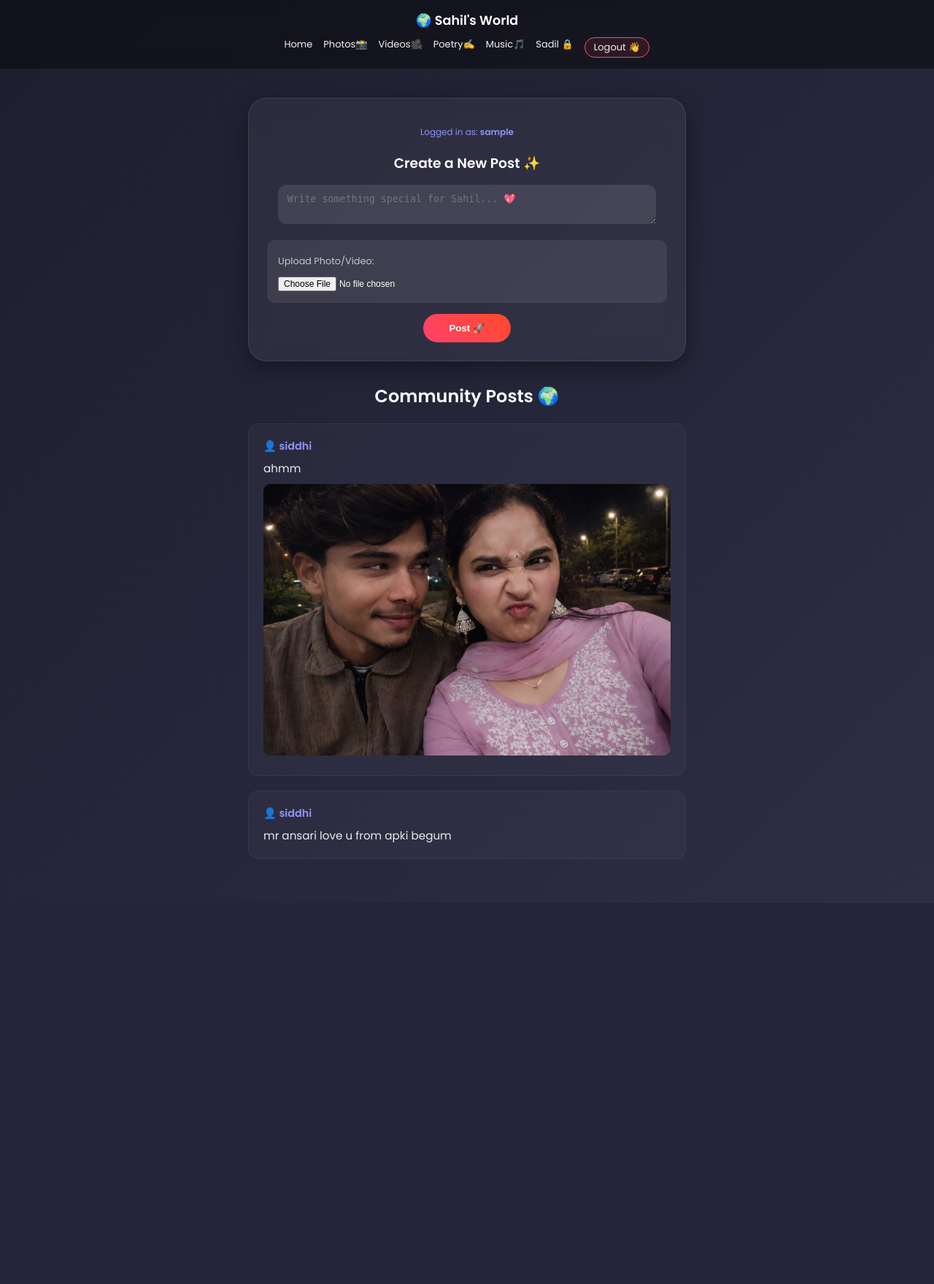
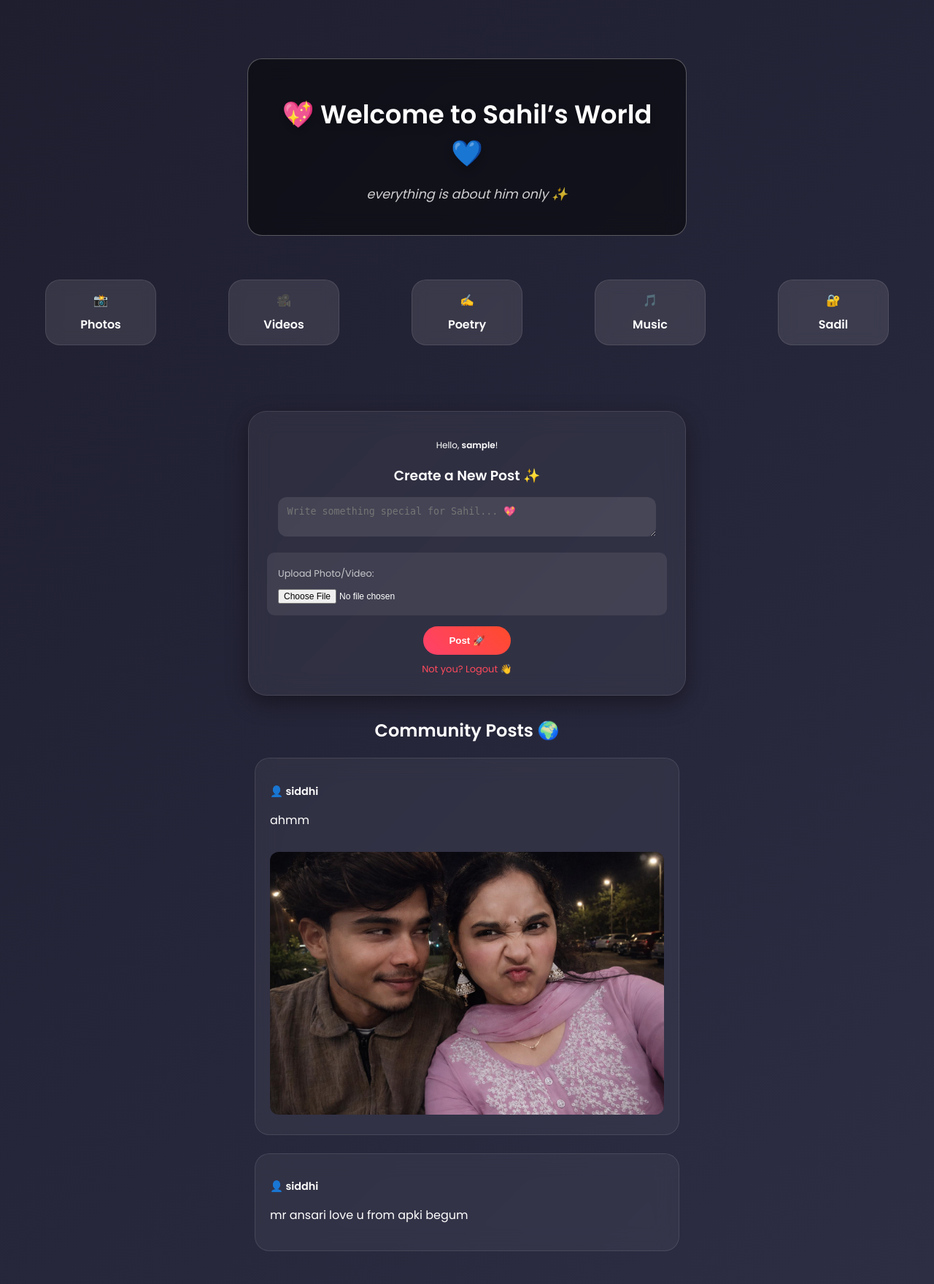
Before and after one commit to Sidhhisingh/sa.onhills, a Flask app: page / in a window 1280 px wide. Shown: the whole page at 73% size. Before the commit the page ends 1177 px from the top, so only its background shows below. Run offline with Flask 3, Linux system fonts and the light colour scheme; the visitor is signed in with stand-in values (Sample User, id 1); data comes from the database, SQL or seed files in the repository; both versions use the stored data as it was after the commit.

Commit message:
updated code

```diff
--- a/app.py
+++ b/app.py
@@ -27,30 +27,53 @@ init_db()
 # ---------- HOME ----------
 @app.route('/', methods=['GET', 'POST'])
 def home():
-    if request.method == 'POST':
-        form_username = request.form.get('username')
-        if form_username:
-            session['username'] = form_username
-            return redirect('/') # Naam save karke page refresh karo
-
-    session.pop('is_sadil', None)
     conn = sqlite3.connect('database.db')
     cur = conn.cursor()
+
+    if request.method == 'POST':
+        if 'username' in request.form and not request.form.get('message'):
+            session['username'] = request.form.get('username')
+            return redirect(url_for('home'))
+
+        message = request.form.get('message')
+        username = session.get('username', 'Anonymous')
+
+        photo_name = None
+        video_name = None
+
+        file = request.files.get('photo')
+        if file and file.filename != '':
+            filename = secure_filename(file.filename)
+            # Time stamp add kar rahe hain taaki same name ki files overwrite na ho
+            filename = str(int(time.time())) + "_" + filename
+            file.save(os.path.join(app.config['UPLOAD_FOLDER'], filename))
+
+            if filename.lower().endswith(('.png', '.jpg', '.jpeg', '.gif')):
+                photo_name = filename
+            elif filename.lower().endswith(('.mp4', '.mov', '.avi')):
+                video_name = filename
+
+        # FIX: Yahan column name 'image' hi rakha hai jo database mein hai
+        cur.execute("INSERT INTO posts (message, image, video, username) VALUES (?, ?, ?, ?)",
+                    (message, photo_name, video_name, username))
+        conn.commit()
+        conn.close()
+        return redirect(url_for('home'))
+
     cur.execute("SELECT * FROM posts ORDER BY id DESC")
-    posts = cur.fetchall()
+    all_posts = cur.fetchall()
     conn.close()
-    return render_template('index.html', posts=posts, username=session.get('username'))
-#---------- name logout krne ke liye ----------
+    return render_template('index.html', posts=all_posts)
+
 @app.route('/logout')
 def logout():
     session.clear()
     return redirect('/')
-# ---------- POETRY ----------
+
 @app.route('/poetry', methods=['GET', 'POST'])
 def poetry():
     username = session.get('username')
-    if not username: return redirect('/') # Bina naam ke No Entry
-
+    if not username: return redirect('/')
     conn = sqlite3.connect('database.db')
     cur = conn.cursor()
     if request.method == 'POST':
@@ -63,12 +86,10 @@ def poetry():
     conn.close()
     return render_template('poetry.html', data=data)
 
-# ---------- MUSIC ----------
 @app.route('/music', methods=['GET', 'POST'])
 def music():
     username = session.get('username')
     if not username: return redirect('/')
-
     conn = sqlite3.connect('database.db')
     cur = conn.cursor()
     if request.method == 'POST':
@@ -85,12 +106,10 @@ def music():
     conn.close()
     return render_template('music.html', songs=songs)
 
-# -------- SADIL LOGIN & VAULT ----------
 @app.route('/sadil', methods=['GET', 'POST'])
 def sadil():
     username = session.get('username')
     if not username: return redirect('/')
-
     error = None
     if not session.get('is_sadil'):
         if request.method == 'POST':
@@ -99,9 +118,8 @@ def sadil():
                 session['is_sadil'] = True
                 return redirect('/sadil')
             else:
-                error = "Aap Sadil hain? Nahi na... toh chaliye jaiye yahan se!"
+                error = "Aap Sadil hain? Nahi na..."
         return render_template('login.html', error=error)
-
     conn = sqlite3.connect('database.db')
     cur = conn.cursor()
     cur.execute("SELECT * FROM private_posts ORDER BY id DESC")
@@ -109,7 +127,6 @@ def sadil():
     conn.close()
     return render_template('sadil.html', data=data)
 
-# ---------- DELETE ROUTES ----------
 @app.route('/delete_post/<int:id>', methods=['POST'])
 def delete_post(id):
     username = session.get('username')
@@ -123,19 +140,36 @@ def delete_post(id):
     conn.close()
     return redirect('/')
 
+# ... (Baki delete routes wahi purane) ...
+
+@app.route('/photos')
+def photos():
+    conn = sqlite3.connect('database.db')
+    cur = conn.cursor()
+    cur.execute("SELECT * FROM posts WHERE image IS NOT NULL AND image != '' ORDER BY id DESC")
+    data = cur.fetchall()
+    conn.close()
+    return render_template('photos.html', data=data)
+
 @app.route('/delete_poetry/<int:id>', methods=['POST'])
 def delete_poetry(id):
+    # Session check handle karne ke liye (security ke liye)
     username = session.get('username')
     conn = sqlite3.connect('database.db')
     cur = conn.cursor()
+
+    # Pehle check karo ki delete karne wala wahi hai jisne post kiya tha
     cur.execute("SELECT username FROM poetry WHERE id=?", (id,))
     owner = cur.fetchone()
+
     if owner and owner[0] == username:
         cur.execute("DELETE FROM poetry WHERE id=?", (id,))
         conn.commit()
+
     conn.close()
     return redirect('/poetry')
 
+# ---------- DELETE MUSIC ----------
 @app.route('/delete_song/<int:id>', methods=['POST'])
 def delete_song(id):
     username = session.get('username')
@@ -149,38 +183,20 @@ def delete_song(id):
     conn.close()
     return redirect('/music')
 
-@app.route('/upload_private', methods=['POST'])
-def upload_private():
-    file = request.files.get('file')
-    if file and file.filename != "":
-        filename = secure_filename(file.filename)
-        filename = str(int(time.time())) + "_" + filename
-        file.save(os.path.join(app.config['UPLOAD_FOLDER'], filename))
-        conn = sqlite3.connect('database.db')
-        cur = conn.cursor()
-        cur.execute("INSERT INTO private_posts (file) VALUES (?)", (filename,))
-        conn.commit()
-        conn.close()
-    return redirect('/sadil')
-
+# ---------- DELETE PRIVATE (SADIL VAULT) ----------
 @app.route('/delete_private/<int:id>', methods=['POST'])
 def delete_private(id):
+    # Sadil ka vault hai toh isme username check ki zarurat nahi,
+    # bas login hona chahiye
+    if not session.get('is_sadil'):
+        return redirect('/sadil')
+
     conn = sqlite3.connect('database.db')
     cur = conn.cursor()
     cur.execute("DELETE FROM private_posts WHERE id=?", (id,))
     conn.commit()
     conn.close()
     return redirect('/sadil')
-
-# ---------- PHOTOS & VIDEOS ----------
-@app.route('/photos')
-def photos():
-    conn = sqlite3.connect('database.db')
-    cur = conn.cursor()
-    cur.execute("SELECT * FROM posts WHERE image != '' ORDER BY id DESC")
-    data = cur.fetchall()
-    conn.close()
-    return render_template('photos.html', data=data)
 
 @app.route('/videos', methods=['GET', 'POST'])
 def videos():
@@ -195,7 +211,7 @@ def videos():
             video.save(os.path.join(app.config['UPLOAD_FOLDER'], filename))
             cur.execute("INSERT INTO posts (message, image, video, username) VALUES (?, ?, ?, ?)", ("", "", filename, username))
             conn.commit()
-    cur.execute("SELECT * FROM posts WHERE video != '' ORDER BY id DESC")
+    cur.execute("SELECT * FROM posts WHERE video IS NOT NULL AND video != '' ORDER BY id DESC")
     data = cur.fetchall()
     conn.close()
     return render_template('videos.html', data=data)
--- a/templates/index.html
+++ b/templates/index.html
@@ -3,6 +3,7 @@
 <head>
     <title>sa.onhills - Sahil's World 💖</title>
     <meta name="viewport" content="width=device-width, initial-scale=1.0">
+    <link rel="stylesheet" href="{{ url_for('static', filename='style.css') }}">
     <style>
         @import url('https://fonts.googleapis.com/css2?family=Poppins:wght@300;400;600&display=swap');
 
@@ -12,73 +13,66 @@
             color: white; margin: 0; padding: 0; text-align: center;
         }
 
-        /* Navbar Fix: Saare links aur Logout button */
-        .navbar {
-            display: flex; flex-direction: column; align-items: center;
-            padding: 15px; background: rgba(0, 0, 0, 0.4); backdrop-filter: blur(10px);
+        .hero { padding-top: 60px; margin-bottom: 20px; }
+        .hero-card h1 { font-size: 2.2rem; margin-bottom: 10px; text-shadow: 0 5px 15px rgba(0,0,0,0.3); }
+
+        .menu-container {
+            display: flex; flex-wrap: wrap; justify-content: center;
+            gap: 15px; padding: 20px; margin-bottom: 30px;
         }
-        .nav-links {
-            display: flex; flex-wrap: wrap; justify-content: center;
-            gap: 15px; margin-top: 10px;
+        .card {
+            background: rgba(255, 255, 255, 0.1); backdrop-filter: blur(10px);
+            border-radius: 20px; width: 120px; padding: 15px;
+            text-decoration: none; color: white; transition: 0.3s;
+            border: 1px solid rgba(255,255,255,0.1);
         }
-        .nav-links a { text-decoration: none; color: #f1f1f1; font-weight: 500; font-size: 13px; transition: 0.3s; }
-        .nav-links a:hover { color: #ff4b2b; }
+        .card:hover { transform: translateY(-5px); background: rgba(255,255,255,0.2); }
 
-        .logout-btn {
-            background: rgba(255, 75, 92, 0.1); color: #ff4b5c;
-            padding: 3px 12px; border-radius: 20px; font-size: 11px;
-            border: 1px solid #ff4b5c; text-decoration: none;
-        }
-
-        .container { max-width: 600px; margin: 20px auto; padding: 20px; }
-
+        .container { max-width: 600px; margin: 0 auto; padding: 20px; }
         .post-card, .name-card {
             background: rgba(255, 255, 255, 0.05); backdrop-filter: blur(15px);
             border-radius: 25px; padding: 25px; border: 1px solid rgba(255, 255, 255, 0.1);
             box-shadow: 0 10px 30px rgba(0,0,0,0.4); margin-bottom: 30px;
         }
-
         input[type="text"], textarea {
             width: 90%; padding: 12px; margin-bottom: 15px; border-radius: 12px;
             border: none; background: rgba(255,255,255,0.1); color: white; outline: none;
         }
-
         .main-btn {
             background: linear-gradient(45deg, #ff416c, #ff4b2b); border: none;
             color: white; padding: 12px 35px; border-radius: 50px; cursor: pointer; font-weight: 600;
         }
-
         .post {
-            background: rgba(255,255,255,0.03); border-radius: 15px; padding: 20px;
-            margin-bottom: 20px; text-align: left; border: 1px solid rgba(255,255,255,0.05);
+            background: rgba(255,255,255,0.05); border-radius: 20px; padding: 20px;
+            margin-bottom: 25px; text-align: left; border: 1px solid rgba(255,255,255,0.1);
         }
-        .post-img, video { width: 100%; border-radius: 10px; margin-top: 10px; }
+        .post-img, video { width: 100%; border-radius: 12px; margin-top: 15px; }
+        .logout-link { color: #ff4b5c; text-decoration: none; font-size: 13px; display: block; margin-top: 10px; }
     </style>
 </head>
 <body>
 
-<div class="navbar">
-    <h2 style="margin:0; font-size: 1.1rem;">🌍 Sahil's World</h2>
-    <div class="nav-links">
-        <a href="/">Home</a>
-        <a href="/photos">Photos📸</a>
-        <a href="/videos">Videos🎥</a>
-        <a href="/poetry">Poetry✍️</a>
-        <a href="/music">Music🎵</a>
-        <a href="/sadil">Sadil 🔒</a>
-        {% if session.get('username') %}
-            <a href="/logout" class="logout-btn">Logout 👋</a>
-        {% endif %}
+    <div class="hero">
+        <div class="hero-card">
+            <h1>💖 Welcome to Sahil’s World 💙</h1>
+            <p style="font-style: italic; font-size: 1.1rem; opacity: 0.8;">everything is about him only ✨</p>
         </div>
     </div>
 
+    <div class="menu-container">
+        <a href="/photos" class="card"><div>📸</div><div style="font-weight: bold; margin-top: 8px;">Photos</div></a>
+        <a href="/videos" class="card"><div>🎥</div><div style="font-weight: bold; margin-top: 8px;">Videos</div></a>
+        <a href="/poetry" class="card"><div>✍️</div><div style="font-weight: bold; margin-top: 8px;">Poetry</div></a>
+        <a href="/music" class="card"><div>🎵</div><div style="font-weight: bold; margin-top: 8px;">Music</div></a>
+        <a href="/sadil" class="card"><div>🔐</div><div style="font-weight: bold; margin-top: 8px;">Sadil</div></a>
+    </div>
+
     <div class="container">
-
         {% if not session.get('username') %}
         <div class="name-card">
-        <h3>✨ Welcome!</h3>
+            <h3>✨ Join the Community</h3>
             <form method="POST" action="/">
-            <input type="text" name="username" placeholder="Aapka naam..." required>
+                <input type="text" name="username" placeholder="Enter your name..." required>
                 <br>
                 <button type="submit" class="main-btn">Set Name & Enter 🚀</button>
             </form>
@@ -87,18 +81,17 @@
 
         {% if session.get('username') %}
         <div class="post-card">
-        <p style="color: #8f94fb; font-size: 12px; margin-bottom: 10px;">Logged in as: <b>{{ session.get('username') }}</b></p>
+            <p style="color: #8f94fb; font-size: 12px;">Hello, <b>{{ session.get('username') }}</b>!</p>
             <h3 style="margin-bottom: 15px;">Create a New Post ✨</h3>
             <form method="POST" action="/" enctype="multipart/form-data">
-            <textarea name="message" placeholder="Write something special for Sahil... 💖"></textarea>
-
+                <textarea name="message" placeholder="Write something special for Sahil... 💖" required></textarea>
                 <div style="background: rgba(255, 255, 255, 0.08); border-radius: 10px; padding: 15px; margin-bottom: 15px; text-align: left;">
                     <label style="font-size: 0.8rem; opacity: 0.7;">Upload Photo/Video:</label><br>
                     <input type="file" name="photo" accept="image/*,video/*" style="margin-top: 10px; color: white; font-size: 12px;">
                 </div>
-
                 <button type="submit" class="main-btn">Post 🚀</button>
             </form>
+            <a href="/logout" class="logout-link">Not you? Logout 👋</a>
         </div>
         {% endif %}
 
@@ -106,14 +99,14 @@
             <h2 style="margin: 30px 0 20px;">Community Posts 🌍</h2>
             {% for post in posts %}
             <div class="post">
-            <h3 style="font-size: 0.9rem; color: #8f94fb; margin: 0 0 8px 0;">👤 {{ post[4] }}</h3>
-            <p style="margin: 0; opacity: 0.9; font-size: 0.95rem;">{{ post[1] }}</p>
+                <h3 style="font-size: 0.9rem; color: #8f94fb;">👤 {{ post[4] }}</h3>
+                <p>{{ post[1] }}</p>
 
-            {% if post[2] %}
+                {% if post[2] and post[2] != "" %}
                     <img src="{{ url_for('static', filename='uploads/' + post[2]) }}" class="post-img">
                 {% endif %}
 
-            {% if post[3] %}
+                {% if post[3] and post[3] != "" %}
                     <video controls>
                         <source src="{{ url_for('static', filename='uploads/' + post[3]) }}">
                     </video>
@@ -127,8 +120,6 @@
             </div>
             {% endfor %}
         </div>
-
     </div>
-
 </body>
 </html>
```
Also changed, not shown: database.db, static/uploads/1776006869_ChatGPT_Image_Feb_1_2026_05_22_27_PM.png (added), 1 other file. Lines whose indentation alone changed are shown as unchanged.
